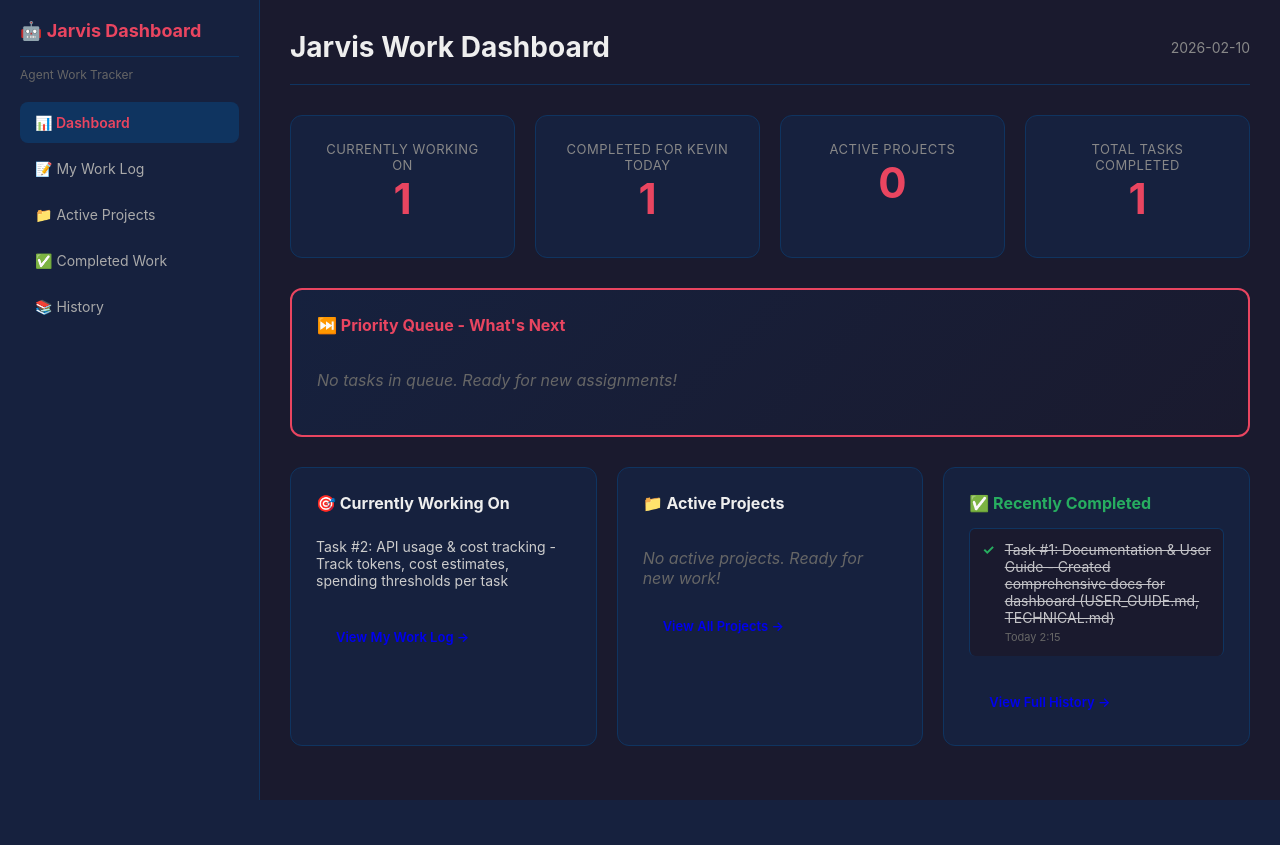
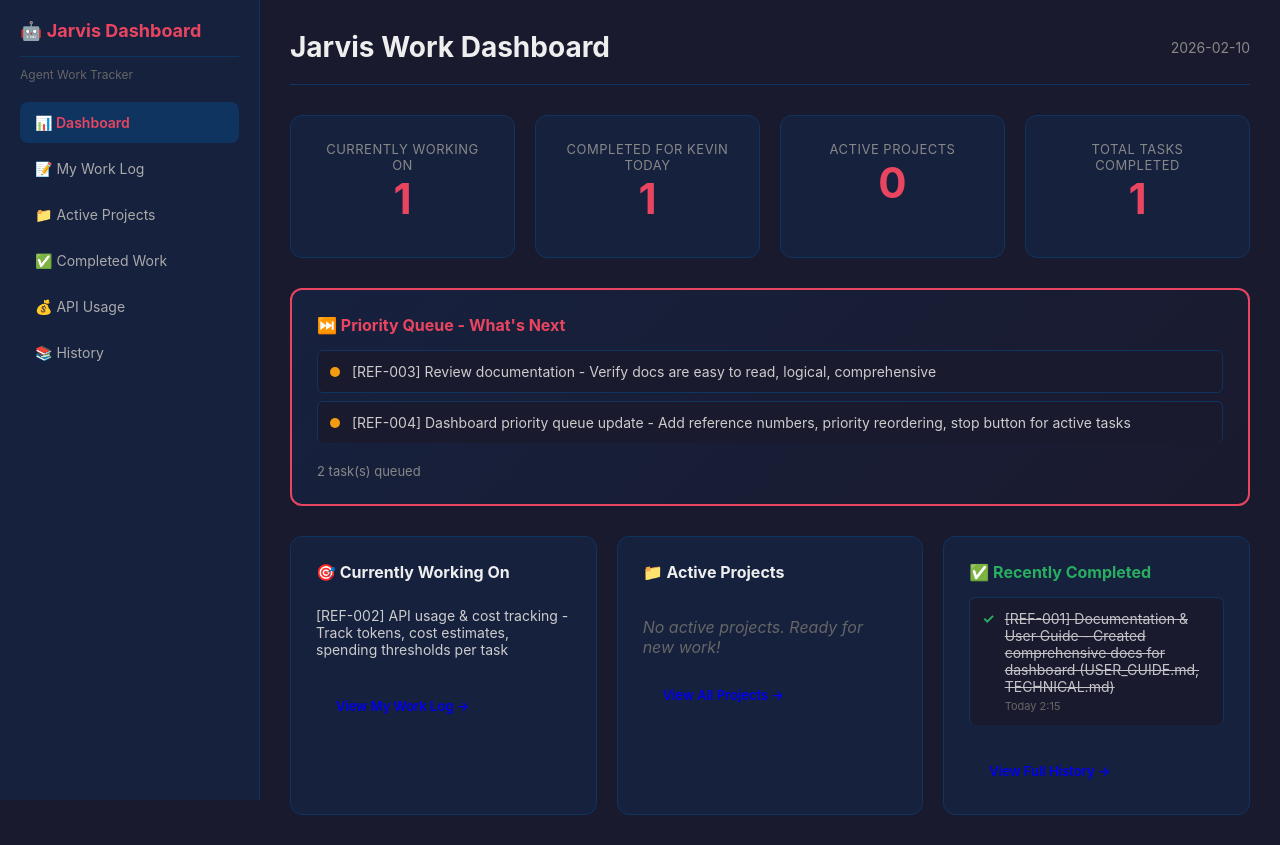
Before and after one commit to metalicrust/Kevins-OpenClaw-AI-Lab, a Flask app: page / in a window 1280 px wide. Before the commit the page ends 800 px from the top, so only its background shows below. Run offline with Flask 3, Linux system fonts and the light colour scheme.

Commit message:
REF-002 Complete: API Usage & Cost Tracking
Added comprehensive API usage tracking:
- Model pricing configuration (per 1K tokens)
- Usage data storage (JSON)
- Cost estimation functions
- Task-level usage logging
- Daily totals tracking
- Threshold warnings (daily & per-task)
- New /usage page with:
  - Today's stats (tokens, cost)
  - Task usage summaries
  - 30-day history
  - Threshold settings
  - Model pricing table
  - Usage logging form
- Added usage navigation to all pages

Features:
- Track tokens per API call
- Estimate costs based on model
- Warn at 80% and 100% of thresholds
- Green/red indicators for cost status
- Configurable daily and per-task limits

Next: REF-003 (Review docs)

```diff
--- a/web-app/app.py
+++ b/web-app/app.py
@@ -18,6 +18,15 @@ os.makedirs(DATA_DIR, exist_ok=True)
 
 DAILY_LOG_FILE = os.path.join(DATA_DIR, 'daily_logs.json')
 PROJECTS_FILE = os.path.join(DATA_DIR, 'projects.json')
+USAGE_FILE = os.path.join(DATA_DIR, 'usage.json')
+
+# Model pricing (per 1K tokens)
+MODEL_PRICING = {
+    'moonshot/kimi-k2.5': {'input': 0.002, 'output': 0.008},
+    'openai/gpt-4o': {'input': 0.005, 'output': 0.015},
+    'openai/gpt-4o-mini': {'input': 0.00015, 'output': 0.0006},
+    'default': {'input': 0.002, 'output': 0.008}
+}
 
 def load_json(filepath, default=None):
     if default is None:
@@ -45,6 +54,82 @@ def load_projects():
 
 def save_projects(projects):
     save_json(PROJECTS_FILE, projects)
+
+def load_usage():
+    return load_json(USAGE_FILE, {'tasks': {}, 'daily_totals': {}, 'thresholds': {'daily': 5.0, 'task': 1.0}})
+
+def save_usage(usage):
+    save_json(USAGE_FILE, usage)
+
+def estimate_cost(tokens_in, tokens_out, model='default'):
+    """Estimate cost based on token usage and model"""
+    pricing = MODEL_PRICING.get(model, MODEL_PRICING['default'])
+    cost_in = (tokens_in / 1000) * pricing['input']
+    cost_out = (tokens_out / 1000) * pricing['output']
+    return round(cost_in + cost_out, 4)
+
+def log_task_usage(task_ref, tokens_in, tokens_out, model='default'):
+    """Log API usage for a specific task"""
+    usage = load_usage()
+    cost = estimate_cost(tokens_in, tokens_out, model)
+    today = datetime.now().strftime("%Y-%m-%d")
+
+    if task_ref not in usage['tasks']:
+        usage['tasks'][task_ref] = []
+
+    usage['tasks'][task_ref].append({
+        'timestamp': datetime.now().isoformat(),
+        'tokens_in': tokens_in,
+        'tokens_out': tokens_out,
+        'model': model,
+        'cost': cost
+    })
+
+    # Update daily totals
+    if today not in usage['daily_totals']:
+        usage['daily_totals'][today] = {'tokens': 0, 'cost': 0}
+
+    usage['daily_totals'][today]['tokens'] += tokens_in + tokens_out
+    usage['daily_totals'][today]['cost'] += cost
+
+    save_usage(usage)
+    return cost
+
+def get_task_usage_summary(task_ref):
+    """Get usage summary for a task"""
+    usage = load_usage()
+    task_data = usage['tasks'].get(task_ref, [])
+    total_tokens = sum(u['tokens_in'] + u['tokens_out'] for u in task_data)
+    total_cost = sum(u['cost'] for u in task_data)
+    models_used = list(set(u['model'] for u in task_data))
+    return {
+        'total_tokens': total_tokens,
+        'total_cost': round(total_cost, 4),
+        'calls': len(task_data),
+        'models': models_used
+    }
+
+def check_thresholds():
+    """Check if usage crosses thresholds and return warnings"""
+    usage = load_usage()
+    today = datetime.now().strftime("%Y-%m-%d")
+    thresholds = usage.get('thresholds', {'daily': 5.0, 'task': 1.0})
+    warnings = []
+
+    # Check daily threshold
+    daily_cost = usage['daily_totals'].get(today, {}).get('cost', 0)
+    if daily_cost >= thresholds['daily']:
+        warnings.append(f"Daily cost threshold crossed: ${daily_cost:.4f} (limit: ${thresholds['daily']})")
+    elif daily_cost >= thresholds['daily'] * 0.8:
+        warnings.append(f"Daily cost at 80% threshold: ${daily_cost:.4f}")
+
+    # Check task thresholds
+    for task_ref, calls in usage['tasks'].items():
+        task_cost = sum(c['cost'] for c in calls)
+        if task_cost >= thresholds['task']:
+            warnings.append(f"Task {task_ref} cost threshold crossed: ${task_cost:.4f}")
+
+    return warnings
 
 def get_or_create_today_log():
     today = datetime.now().strftime("%Y-%m-%d")
@@ -347,6 +432,71 @@ def search_completed():
                          query=query,
                          count=len(results))
 
+# API USAGE & COST TRACKING
+@app.route('/usage')
+def usage_dashboard():
+    """Display API usage and cost dashboard"""
+    usage = load_usage()
+    today = datetime.now().strftime("%Y-%m-%d")
+
+    # Get today's stats
+    today_stats = usage['daily_totals'].get(today, {'tokens': 0, 'cost': 0})
+
+    # Get all daily totals sorted by date
+    daily_history = []
+    for date, stats in sorted(usage['daily_totals'].items(), reverse=True)[:30]:
+        daily_history.append({
+            'date': date,
+            'tokens': stats['tokens'],
+            'cost': round(stats['cost'], 4)
+        })
+
+    # Get task summaries
+    task_summaries = []
+    for task_ref, calls in usage['tasks'].items():
+        summary = get_task_usage_summary(task_ref)
+        task_summaries.append({
+            'ref': task_ref,
+            **summary
+        })
+    task_summaries.sort(key=lambda x: x['total_cost'], reverse=True)
+
+    # Check thresholds
+    warnings = check_thresholds()
+    thresholds = usage.get('thresholds', {'daily': 5.0, 'task': 1.0})
+
+    return render_template('usage.html',
+                         today_stats=today_stats,
+                         daily_history=daily_history,
+                         task_summaries=task_summaries,
+                         warnings=warnings,
+                         thresholds=thresholds,
+                         model_pricing=MODEL_PRICING)
+
+@app.route('/usage/log', methods=['POST'])
+def log_usage():
+    """Log API usage for a task"""
+    task_ref = request.form.get('task_ref')
+    tokens_in = int(request.form.get('tokens_in', 0))
+    tokens_out = int(request.form.get('tokens_out', 0))
+    model = request.form.get('model', 'default')
+
+    cost = log_task_usage(task_ref, tokens_in, tokens_out, model)
+    flash(f'Logged usage for {task_ref}: ${cost:.4f}', 'success')
+    return redirect(url_for('usage_dashboard'))
+
+@app.route('/usage/thresholds', methods=['POST'])
+def update_thresholds():
+    """Update usage thresholds"""
+    usage = load_usage()
+    usage['thresholds'] = {
+        'daily': float(request.form.get('daily_threshold', 5.0)),
+        'task': float(request.form.get('task_threshold', 1.0))
+    }
+    save_usage(usage)
+    flash('Thresholds updated', 'success')
+    return redirect(url_for('usage_dashboard'))
+
 if __name__ == '__main__':
     print("🚀 Agent Dashboard - All Features")
     print("📱 Open http://localhost:5051")
--- a/web-app/data/daily_logs.json
+++ b/web-app/data/daily_logs.json
@@ -2,12 +2,15 @@
   "2026-02-10": {
     "date": "2026-02-10",
     "doing": [
-      "Task #2: API usage & cost tracking - Track tokens, cost estimates, spending thresholds per task"
+      "[REF-002] API usage & cost tracking - Track tokens, cost estimates, spending thresholds per task"
     ],
     "completed": [
-      "Task #1: Documentation & User Guide - Created comprehensive docs for dashboard (USER_GUIDE.md, TECHNICAL.md)"
+      "[REF-001] Documentation & User Guide - Created comprehensive docs for dashboard (USER_GUIDE.md, TECHNICAL.md)"
     ],
-    "next": [],
+    "next": [
+      "[REF-003] Review documentation - Verify docs are easy to read, logical, comprehensive",
+      "[REF-004] Dashboard priority queue update - Add reference numbers, priority reordering, stop button for active tasks"
+    ],
     "notes": ""
   }
 }
--- a/web-app/templates/dashboard.html
+++ b/web-app/templates/dashboard.html
@@ -14,6 +14,7 @@
         <a href="{{ url_for('daily_log') }}" class="nav-item">📝 My Work Log</a>
         <a href="{{ url_for('projects_list') }}" class="nav-item">📁 Active Projects</a>
         <a href="{{ url_for('completed_archive') }}" class="nav-item">✅ Completed Work</a>
+        <a href="{{ url_for('usage_dashboard') }}" class="nav-item">💰 API Usage</a>
         <a href="{{ url_for('log_history') }}" class="nav-item">📚 History</a>
     </nav>
 
```
Also changed, not shown: web-app/templates/usage.html (added, +186 -0 lines).
